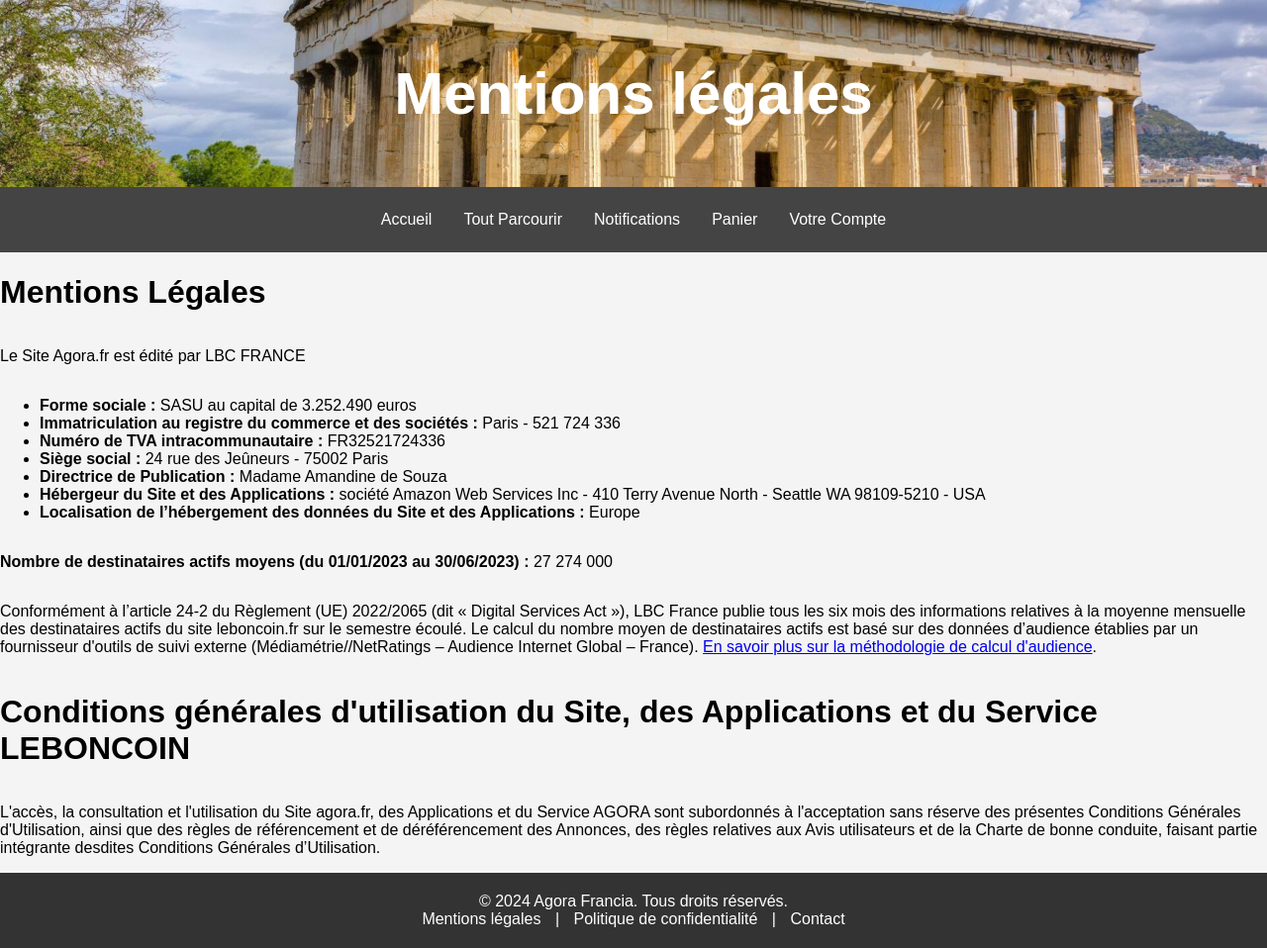
After one commit to AntoineLal/agora, a PHP site: page /mentions-legales.html in a window 1280 px wide. The commit adds this page. Shown: the whole page at 99% size. Run offline with PHP 8.4, Linux system fonts and the light colour scheme.

Commit message:
mentions-legale

```diff
--- a/accueil.html
+++ b/accueil.html
@@ -25,7 +25,7 @@
 <div id="footer">
     <p>&copy; 2024 Agora Francia. Tous droits réservés.</p>
     <p>
-        <a href="#mentions-legales">Mentions légales</a> |
+        <a href="mentions-legales.html">Mentions légales</a> |
         <a href="confidentialie.html">Politique de confidentialité</a> |
         <a href="#contact">Contact</a>
     </p>
--- a/confidentialie.html
+++ b/confidentialie.html
@@ -47,7 +47,7 @@
 <div id="footer">
   <p>&copy; 2024 Agora Francia. Tous droits réservés.</p>
   <p>
-    <a href="#mentions-legales">Mentions légales</a> |
+    <a href="mentions-legales.html">Mentions légales</a> |
     <a href="confidentialite.html">Politique de confidentialité</a> |
     <a href="#contact">Contact</a>
   </p>
--- /dev/null
+++ b/mentions-legales.html
@@ -0,0 +1,44 @@
+<!DOCTYPE html>
+<html lang="fr">
+<head>
+  <meta charset="UTF-8">
+  <meta name="viewport" content="width=device-width, initial-scale=1.0">
+  <title>Mentions légales - Agora Francia</title>
+  <link rel="stylesheet" href="style1.css">
+</head>
+<body>
+<header>
+  <h1>Mentions légales</h1>
+</header>
+<nav>
+  <a href="accueil.html">Accueil</a>
+  <a href="#tout-parcourir">Tout Parcourir</a>
+  <a href="#notifications">Notifications</a>
+  <a href="#panier">Panier</a>
+  <a href="compte.html">Votre Compte</a>
+</nav>
+<h1>Mentions Légales</h1>
+<p>Le Site Agora.fr est édité par LBC FRANCE</p>
+<ul>
+  <li><strong>Forme sociale :</strong> SASU au capital de 3.252.490 euros</li>
+  <li><strong>Immatriculation au registre du commerce et des sociétés :</strong> Paris - 521 724 336</li>
+  <li><strong>Numéro de TVA intracommunautaire :</strong> FR32521724336</li>
+  <li><strong>Siège social :</strong> 24 rue des Jeûneurs - 75002 Paris</li>
+  <li><strong>Directrice de Publication :</strong> Madame Amandine de Souza</li>
+  <li><strong>Hébergeur du Site et des Applications :</strong> société Amazon Web Services Inc - 410 Terry Avenue North - Seattle WA 98109-5210 - USA</li>
+  <li><strong>Localisation de l’hébergement des données du Site et des Applications :</strong> Europe</li>
+</ul>
+<p><strong>Nombre de destinataires actifs moyens (du 01/01/2023 au 30/06/2023) :</strong> 27 274 000</p>
+<p>Conformément à l’article 24-2 du Règlement (UE) 2022/2065 (dit « Digital Services Act »), LBC France publie tous les six mois des informations relatives à la moyenne mensuelle des destinataires actifs du site leboncoin.fr sur le semestre écoulé. Le calcul du nombre moyen de destinataires actifs est basé sur des données d’audience établies par un fournisseur d'outils de suivi externe (Médiamétrie//NetRatings – Audience Internet Global – France). <a href="#">En savoir plus sur la méthodologie de calcul d'audience</a>.</p>
+<h1>Conditions générales d'utilisation du Site, des Applications et du Service LEBONCOIN</h1>
+<p>L'accès, la consultation et l'utilisation du Site agora.fr, des Applications et du Service AGORA sont subordonnés à l'acceptation sans réserve des présentes Conditions Générales d'Utilisation, ainsi que des règles de référencement et de déréférencement des Annonces, des règles relatives aux Avis utilisateurs et de la Charte de bonne conduite, faisant partie intégrante desdites Conditions Générales d’Utilisation.</p>
+<div id="footer">
+  <p>&copy; 2024 Agora Francia. Tous droits réservés.</p>
+  <p>
+    <a href="mentions-legales.html">Mentions légales</a> |
+    <a href="confidentialite.html">Politique de confidentialité</a> |
+    <a href="#contact">Contact</a>
+  </p>
+</div>
+</body>
+</html>
--- a/style1.css
+++ b/style1.css
@@ -3,6 +3,9 @@ body {
     margin: 0;
     padding: 0;
     background-color: #f4f4f4;
+    display: flex;
+    flex-direction: column;
+    min-height: 100vh;
 }
 
 header {
@@ -37,6 +40,7 @@ nav a:hover {
 
 .content {
     padding: 20px;
+    flex: 1;
 }
 
 #footer {
@@ -44,11 +48,7 @@ nav a:hover {
     color: #fff;
     text-align: center;
     padding: 20px 0;
-    position: absolute;
-    bottom: 0;
-    width: 100%;
 }
-
 #footer p {
     margin: 0;
 }
```
